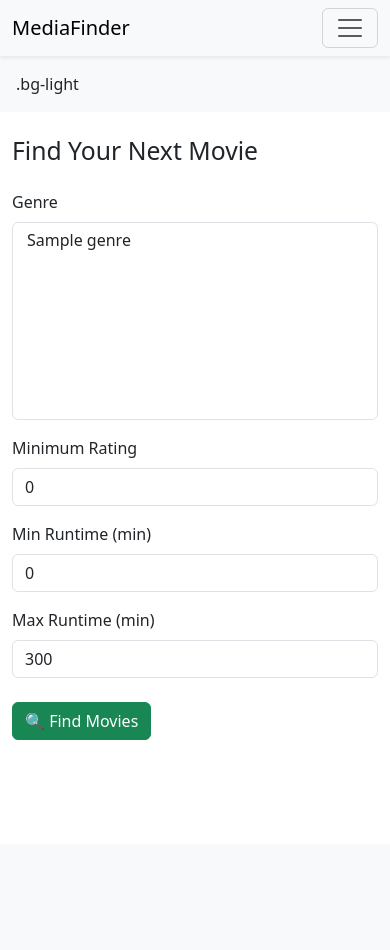
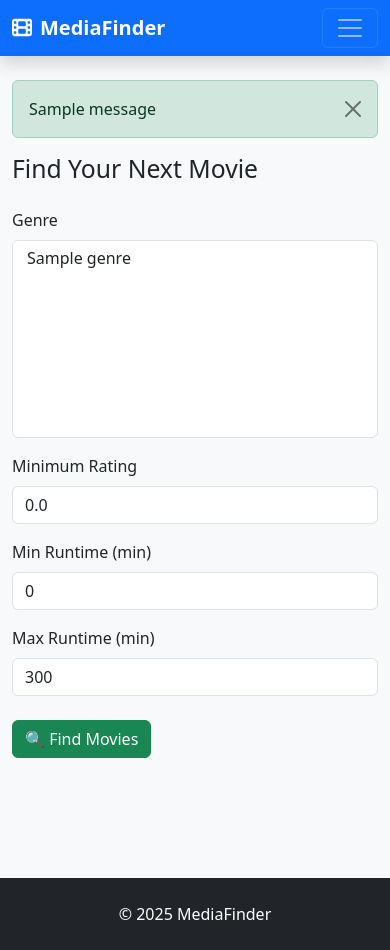
Before and after one commit to MustafaSamii/MediaPicker, a Django app: page / in a window 390 px wide. Before the commit the page ends 740 px from the top, so only its background shows below. Run offline with Django 5.2, Linux system fonts and the light colour scheme; tables that the repository leaves empty hold one stand-in row (values such as "Sample post"); one stand-in notice (Sample message) is shown; a database or web service that is not in the repository returns one stand-in record (values such as "Sample title"); data that the repository does not hold is empty.

Commit message:
Overhaul site navigation and base template - Remove .bg-light text display - Modernize navbar with dark theme and icons - Add Font Awesome integration - Implement responsive footer - Add container for flash messages

```diff
--- a/discover/static/discover/css/style.css
+++ b/discover/static/discover/css/style.css
@@ -0,0 +1,12 @@
+/* static/discover/css/style.css */
+.user-bubble {
+    background: #0d6efd; color: white;
+    padding: .75rem; border-radius: .5rem; align-self: flex-end;
+    max-width: 70%;
+  }
+  .bot-bubble {
+    background: #f1f1f1; color: #333;
+    padding: .75rem; border-radius: .5rem; align-self: flex-start;
+    max-width: 70%;
+  }
+  #chat-window { display: flex; flex-direction: column; }
--- a/discover/templates/discover/base.html
+++ b/discover/templates/discover/base.html
@@ -4,20 +4,25 @@
 <html lang="en">
 <head>
   <meta charset="utf-8">
+  <meta name="viewport" content="width=device-width, initial-scale=1">
   <title>MediaFinder</title>
   <!-- Bootstrap CSS -->
   <link
     href="https://cdn.jsdelivr.net/npm/bootstrap@5.3.2/dist/css/bootstrap.min.css"
     rel="stylesheet"
   >
+  <!-- Font Awesome for icons -->
+  <link rel="stylesheet" href="https://cdnjs.cloudflare.com/ajax/libs/font-awesome/6.4.0/css/all.min.css">
   <link href="{% static 'discover/css/style.css' %}" rel="stylesheet">
 </head>
-<body>
+<body class="bg-light">
 
-  <!-- your navbar (as you already have it) -->
-  <nav class="navbar navbar-expand-lg navbar-light bg-light shadow-sm">
+  <!-- Navbar -->
+  <nav class="navbar navbar-expand-lg navbar-dark bg-primary shadow">
     <div class="container">
-      <a class="navbar-brand" href="{% url 'discover:search' %}">MediaFinder</a>
+      <a class="navbar-brand fw-bold" href="{% url 'discover:search' %}">
+        <i class="fas fa-film me-2"></i>MediaFinder
+      </a>
       <button class="navbar-toggler" type="button"
               data-bs-toggle="collapse" data-bs-target="#mainNav"
               aria-controls="mainNav" aria-expanded="false"
@@ -25,25 +30,48 @@
         <span class="navbar-toggler-icon"></span>
       </button>
       <div class="collapse navbar-collapse" id="mainNav">
-        <div class="ms-auto">
-          <form class="d-flex" method="get"
-                action="{% url 'discover:search' %}">
-            <input class="form-control me-2"
-                   type="search" name="q"
-                   placeholder="Search movies…"
-                   required>
-            <button class="btn btn-primary" type="submit">Go</button>
-          </form>
-        </div>
+        <ul class="navbar-nav me-auto mb-2 mb-lg-0">
+          <li class="nav-item">
+            <a class="nav-link active" href="{% url 'discover:search' %}">Discover</a>
+          </li>
+          <li class="nav-item">
+            <a class="nav-link" href="{% url 'discover:watched' %}">Watched</a>
+          </li>
+        </ul>
+        <form class="d-flex" method="get" action="{% url 'discover:search' %}">
+          <input class="form-control me-2" type="search" name="q"
+                 placeholder="Search movies…" aria-label="Search">
+          <button class="btn btn-light" type="submit">
+            <i class="fas fa-search"></i>
+          </button>
+        </form>
       </div>
     </div>
   </nav>
-  <div class="p-3 mb-2 bg-light text-dark">.bg-light</div>
-  <div class="container mt-4">
+
+  <div class="container py-4">
+    {% if messages %}
+      {% for message in messages %}
+        <div class="alert alert-{{ message.tags }} alert-dismissible fade show" role="alert">
+          {{ message }}
+          <button type="button" class="btn-close" data-bs-dismiss="alert" aria-label="Close"></button>
+        </div>
+      {% endfor %}
+    {% endif %}
+
     {% block content %}
-    <!-- each page’s content will go here -->
+    <!-- each page's content will go here -->
     {% endblock %}
   </div>
 
+  <!-- Footer -->
+  <footer class="bg-dark text-white py-4 mt-5">
+    <div class="container text-center">
+      <p class="mb-0">&copy; 2025 MediaFinder</p>
+    </div>
+  </footer>
+
+  <!-- Bootstrap JS -->
+  <script src="https://cdn.jsdelivr.net/npm/bootstrap@5.3.2/dist/js/bootstrap.bundle.min.js"></script>
 </body>
 </html>
--- a/discover/urls.py
+++ b/discover/urls.py
@@ -1,4 +1,5 @@
 from django.urls import path
+from .views import chat
 from . import views
 
 app_name = 'discover'
@@ -7,5 +8,7 @@ urlpatterns = [
     # Root (“/”) → search view
     path('', views.search, name='search'),
     # /search/ → same view (optional)
-     path('search/', views.search, name='search'),
+    path('search/', views.search, name='search'),
+    path('chat/', chat, name='chat'),
+
 ]
--- a/discover/views.py
+++ b/discover/views.py
@@ -1,19 +1,24 @@
 import os
 import json
+from pathlib import Path
+
+import requests
+import openai
+from django.conf import settings
+from django.views.decorators.csrf import csrf_exempt
+from django.http import JsonResponse
+from django.shortcuts import render
+
+# 1) Load .env (assuming .env sits next to manage.py)
 from dotenv import load_dotenv
-import requests
-from django.shortcuts import render
-import openai
+BASE_DIR = Path(__file__).resolve().parent.parent
+load_dotenv(BASE_DIR / ".env")
 
-load_dotenv()
+# 2) Pull your keys from env
+openai.api_key = os.getenv("OPENAI_API_KEY")
+TMDB_KEY        = os.getenv("TMDB_API_KEY")
 
-openai.api_key = os.getenv('OPENAI_API_KEY')
-TMDB_KEY = os.getenv('TMDB_API_KEY')
-
-def get_genres():
-    url = "https://api.themoviedb.org/3/genre/movie/list"
-    return requests.get(url, params={"api_key": TMDB_KEY}).json().get("genres", [])
-
+# 3) Helper to talk to TMDb
 def tmdb_search(genre_ids, min_rating, min_length, max_length, min_votes=50):
     url = "https://api.themoviedb.org/3/discover/movie"
     params = {
@@ -26,15 +31,84 @@ def tmdb_search(genre_ids, min_rating, min_length, max_length, min_votes=50):
         "sort_by":           "vote_average.desc",
         "page":              1,
     }
-    data = requests.get(url, params=params).json().get("results", [])
-    return data[:10]  # top 10
+    resp = requests.get(url, params=params)
+    resp.raise_for_status()
+    return resp.json().get("results", [])[:10]
+
+# 4) The AJAX chat endpoint
+@csrf_exempt
+def chat(request):
+    # Retrieve past conversation from session
+    history = request.session.get("history", [])
+
+    # Parse incoming JSON
+    body     = request.body.decode("utf-8") or "{}"
+    payload  = json.loads(body)
+    user_msg = payload.get("message", "")
+
+    # Append user message to history
+    history.append({"role": "user", "content": user_msg})
+
+    # Build the LLM prompt
+    prompt = [
+        {"role": "system",
+         "content": "You’re a movie matchmaker. The user will tell you what they like/dislike."}
+    ] + history
+
+    # Call ChatCompletion
+    resp      = openai.ChatCompletion.create(
+        model="gpt-4o-mini",
+        messages=prompt,
+        temperature=0.7,
+    )
+    bot_reply = resp.choices[0].message.content
+
+    # Save assistant reply in history (keep only last 10)
+    history.append({"role": "assistant", "content": bot_reply})
+    request.session["history"] = history[-10:]
+
+    # Try to parse JSON instructions out of the bot’s reply
+    try:
+        parsed = json.loads(bot_reply)
+    except json.JSONDecodeError:
+        parsed = {}
+
+    # If the bot gave us genres, ratings, and runtimes, fetch movies
+    if parsed.get("genres"):
+        results = tmdb_search(
+            genre_ids  = parsed["genres"],
+            min_rating = parsed.get("min_rating", 0),
+            min_length = parsed.get("min_length", 0),
+            max_length = parsed.get("max_runtime", 300),
+        )
+    else:
+        results = []
+
+    # Render those into a chunk of HTML
+    reply_html = ""
+    for m in results:
+        poster = (f"https://image.tmdb.org/t/p/w154{m['poster_path']}"
+                  if m.get("poster_path") else "")
+        reply_html += f"""
+          <div class="bot-bubble mb-3">
+            {'<img src="'+poster+'" class="me-2 rounded" />' if poster else ''}
+            <strong>{m['title']}</strong><br>
+            ⭐ {m['vote_average']} — ⏳ {m.get('runtime','?')} min
+          </div>
+        """
+
+    return JsonResponse({"reply": reply_html})
+
+def get_genres():
+    url = "https://api.themoviedb.org/3/genre/movie/list"
+    return requests.get(url, params={"api_key": TMDB_KEY}) \
+                   .json().get("genres", [])
 
 def search(request):
-    genres = get_genres()
-    results = []
+    genres   = get_genres()
+    results  = []
     selected = {
         "genre":      [],
-        "min_rating": 0,
         "min_length": 0,
         "max_length": 300,
     }
@@ -42,15 +116,14 @@ def search(request):
     if request.method == "POST":
         form = request.POST
         selected["genre"]      = form.getlist("genre")
-        selected["min_rating"] = float(form["min_rating"])
-        selected["min_length"] = int(form["min_length"])
-        selected["max_length"] = int(form["max_length"])
+        selected["min_length"] = form.get("min_length", 0)
+        selected["max_length"] = form.get("max_length", 300)
 
         results = tmdb_search(
-            genre_ids=selected["genre"],
-            min_rating=selected["min_rating"],
-            min_length=selected["min_length"],
-            max_length=selected["max_length"],
+            genre_ids  = selected["genre"],
+            min_rating = form.get("min_rating", 0),
+            min_length = selected["min_length"],
+            max_length = selected["max_length"],
         )
 
     return render(request, "discover/search.html", {
@@ -58,3 +131,38 @@ def search(request):
         "results":  results,
         "selected": selected,
     })
+
+# discover/views.py
+
+def search(request):
+    genres   = get_genres()
+    results  = []
+    selected = {
+        "genre":      [],
+        "min_length": 0,
+        "max_length": 300,
+        "min_rating": 0.0,
+    }
+
+    if request.method == "POST":
+        form = request.POST
+        selected["genre"]      = form.getlist("genre")
+        selected["min_length"] = int(form.get("min_length", 0))
+        selected["max_length"] = int(form.get("max_length", 300))
+
+        # Coerce rating default to 0.0 if empty
+        raw_rating = form.get("min_rating") or "0"
+        selected["min_rating"] = float(raw_rating)
+
+        results = tmdb_search(
+            genre_ids  = selected["genre"],
+            min_rating = selected["min_rating"],
+            min_length = selected["min_length"],
+            max_length = selected["max_length"],
+        )
+
+    return render(request, "discover/search.html", {
+        "genres":   genres,
+        "results":  results,
+        "selected": selected,
+    })
```
Also changed, not shown: discover/templates/discover/chat.html (added, +20 -0 lines), discover/templates/discover/js/chat.js (added, +29 -0 lines).
